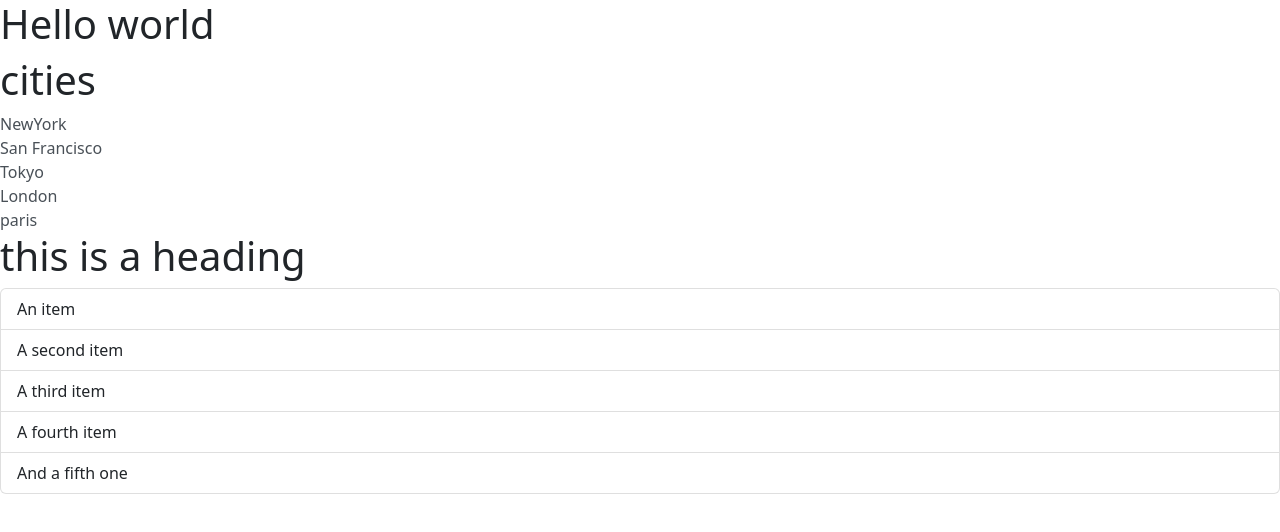
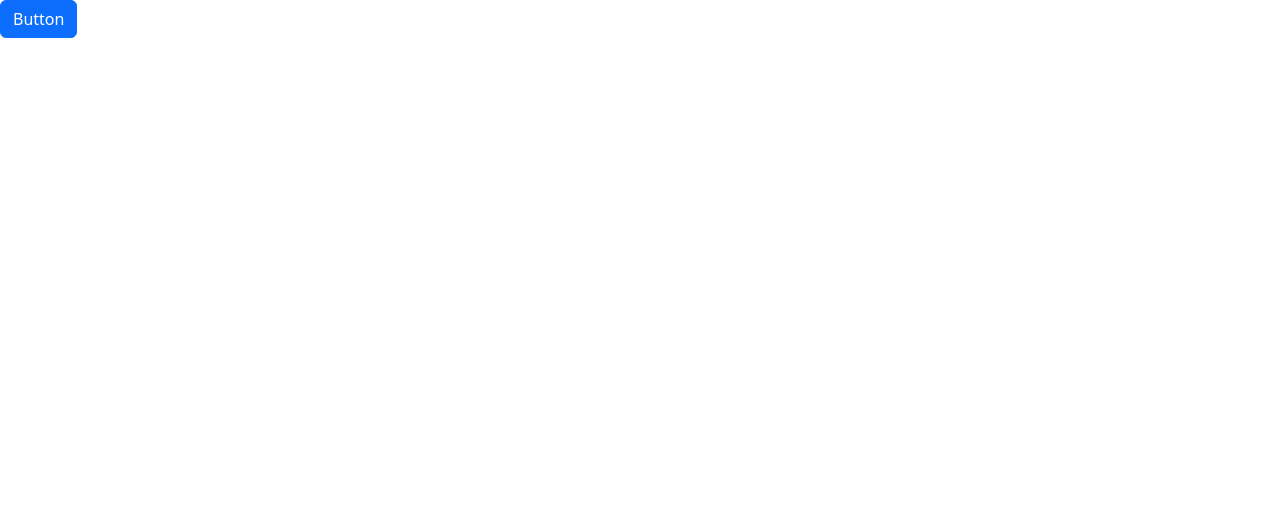
Before and after one commit to himanshu-deval/React_Mosh, a React (Vite) app: page / in a window 1280 px wide. Shown: the top 532 px of the page. Built offline with nearby package versions, Linux system fonts and the light colour scheme.

Commit message:
Exercise 2

```diff
--- a/src/App.tsx
+++ b/src/App.tsx
@@ -1,14 +1,14 @@
-import ListGroup from './components/ListGroup';
+import Alert from "./components/Alert";
+import Button from "./components/Button";
 
-let items = ["NewYork", "San Francisco", "Tokyo", "London", "paris"];
-const handleItem=(item:string)=>{
-  console.log(item);
-}
 export default function App(){
 return(
   <>
-  <h1>Hello world</h1>
-    <ListGroup items={items} heading="cities" onSelectItem={handleItem}/>
+
+    <Alert>
+      Alert
+    </Alert>
+
   </>
 )
 }
--- /dev/null
+++ b/src/components/Alert.tsx
@@ -0,0 +1,20 @@
+import { useState } from "react";
+import Button from "./Button";
+
+interface Props {
+  children:string,
+}
+
+const  Alert=({children}:Props)=>{
+ const [alertVisible,setAlertVisible]=useState(false);
+  return(
+    <>
+      {alertVisible && <div className="alert alert-warning alert-dismissible fade show"><h1>{children}</h1>
+        <button className="btn-close" onClick={()=>setAlertVisible(false)}></button>
+        </div>}
+
+       <button className="btn btn-primary" onClick={()=>{setAlertVisible(true)}}>Button</button>
+    </>
+  )
+}
+export default Alert;
--- /dev/null
+++ b/src/components/Button.tsx
@@ -0,0 +1,15 @@
+interface Props {
+  children: string,
+  text:string,
+}
+
+const Button = ({ children,text }: Props) => {
+  return (
+    <>
+      <button type="button" className={text} onClick={()=>}>
+        {children}
+      </button>
+    </>
+  );
+};
+export default Button;
--- a/src/components/ListGroup.tsx
+++ b/src/components/ListGroup.tsx
@@ -7,7 +7,7 @@ interface props {
 }
 function ListGroup({ items, heading, onSelectItem }: props) {
   const [selected, setSelected] = useState(-1);
-
+  heading="";
   return (
     <>
       <h1>{heading}</h1>
```
